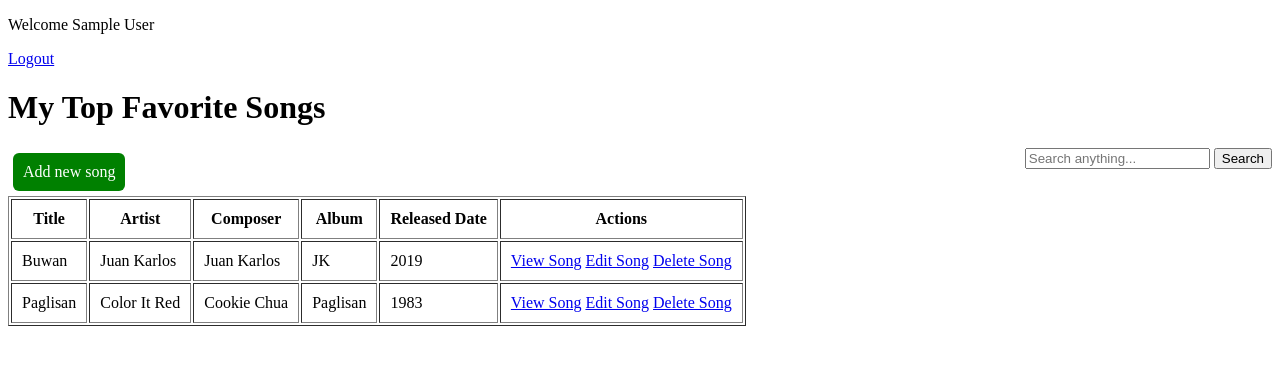
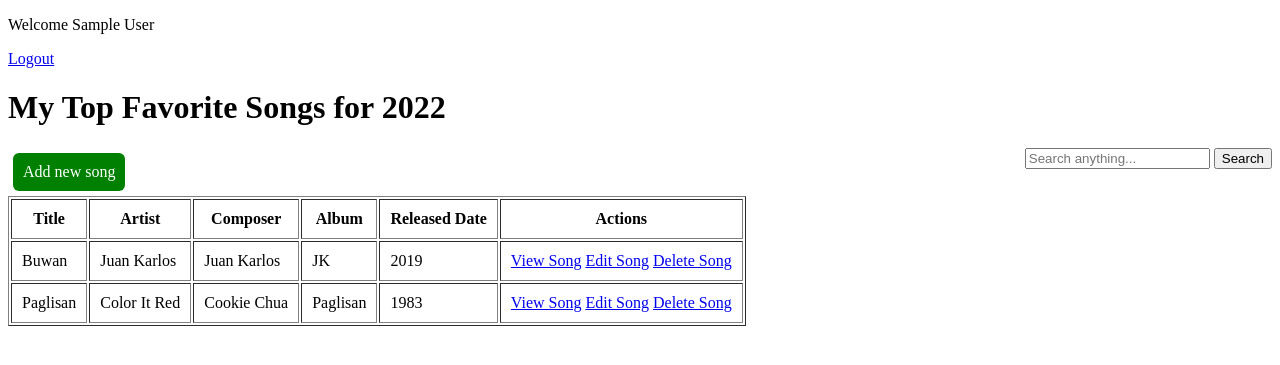
Before and after one commit to verdelspcc/favorite_songs, a PHP site: page / in a window 1280 px wide. Shown: the top 365 px of the page. Run offline with PHP 8.4, Linux system fonts and the light colour scheme; the visitor is signed in with stand-in values (Sample User, id 1); data comes from the database, SQL or seed files in the repository.

Commit message:
Change the title of index.php file

```diff
--- a/index.php
+++ b/index.php
@@ -14,7 +14,7 @@
     <p>Welcome <?php echo $_SESSION['fullName']; ?></p>
     <a href="logout.php">Logout</a>
 
-    <h1>My Top Favorite Songs</h1>
+    <h1>My Top Favorite Songs for 2022</h1>
 
     <a class="btn btn-green" href="create.php">Add new song</a>
     <table border="1px" cellpadding="10">
```
